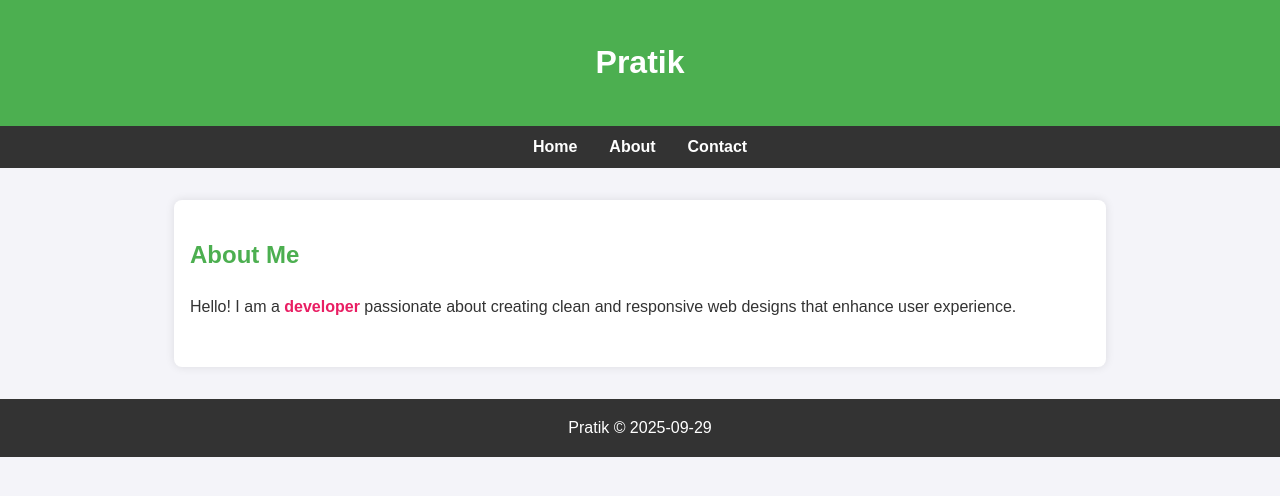
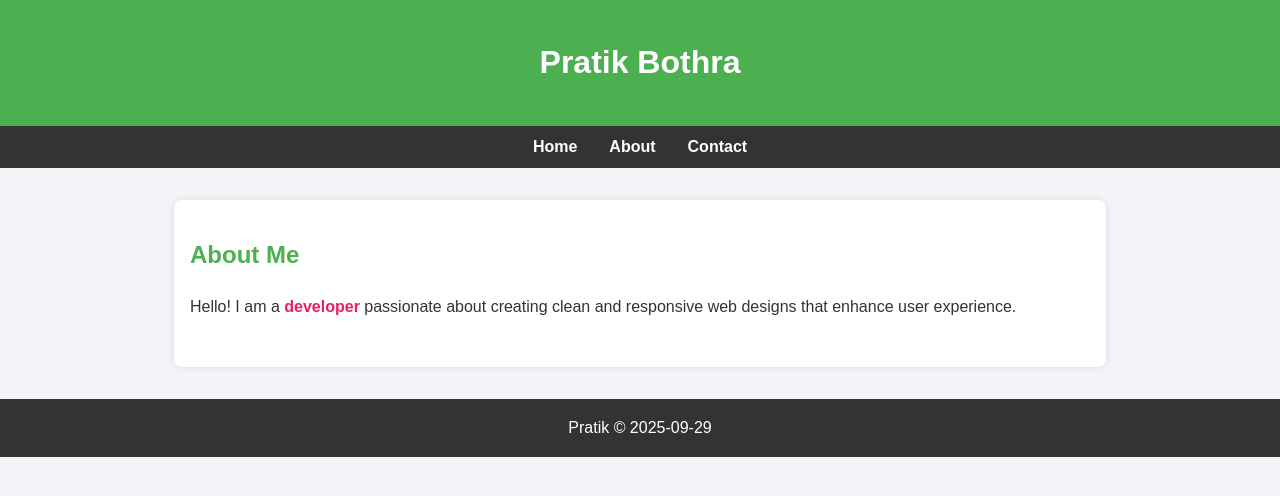
Before and after one commit to PRATIK-BOTHRA/project-05, a plain HTML site: page index.html in a window 1280 px wide. Drawn offline with Linux system fonts and the light colour scheme.

Commit message:
Update and rename about_me.html to index.html

```diff
--- a/about_me.html
+++ b/index.html
@@ -78,7 +78,7 @@
 </head>
 <body>
 <header>
-    <h1>Pratik</h1>
+    <h1>Pratik Bothra</h1>
 </header>
 <nav>
     <ul>
```
